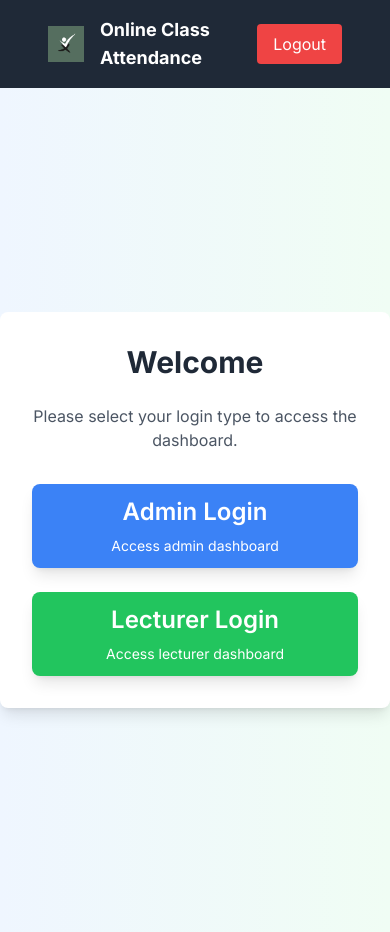
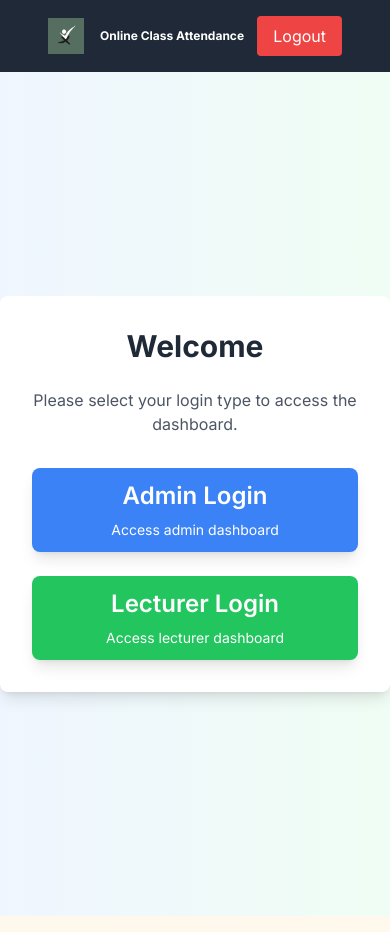
Before and after one commit to oluwaseyi9325/class_attendace, a Next.js app: page / in a window 390 px wide. Built offline with nearby package versions, Linux system fonts and the light colour scheme.

Commit message:
Worked on the responsiveness to make it look attractive/3

```diff
--- a/src/components/Navbar.tsx
+++ b/src/components/Navbar.tsx
@@ -26,7 +26,7 @@ const NavBar: React.FC = () => {
         height={32}
         className="w-9 h-9"
       />
-      <div className="text-lg font-bold">Online Class Attendance</div>
+      <div className="text-[12px] md:text-lg font-bold">Online Class Attendance</div>
     </div>
         <button
           onClick={handleLogout}
```
